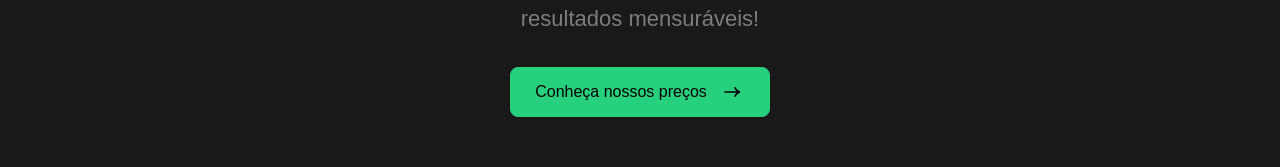
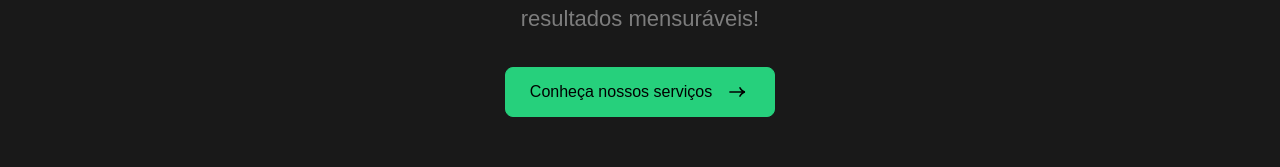
Before and after one commit to trev0ux/maniac, a Nuxt app: page / in a window 1280 px wide. Shown: the part 360-527 px from the top of the page. Built offline with nearby package versions, Linux system fonts and the light colour scheme.

Commit message:
feat: adjust layout

```diff
--- a/assets/styles/pages/home.scss
+++ b/assets/styles/pages/home.scss
@@ -648,7 +648,7 @@
             display: inline;
 
             @include media-breakpoint-down(lg) {
-                @include font-size($font-xx-big);
+                @include font-size($font-big);
                 padding-bottom: 12px;
             }
 
--- a/components/specify/HeroBanner.vue
+++ b/components/specify/HeroBanner.vue
@@ -7,8 +7,8 @@
             <p>
                 Desenvolvemos sites fora da curva com o objetivo de expandir seu negócio com resultados mensuráveis!
             </p>
-            <NuxtLink class="btn btn-primary" to="#precos">
-                Conheça nossos preços
+            <NuxtLink class="btn btn-primary" to="#servicos-completo">
+                Conheça nossos serviços
                 <div class="arrows-block">
                     <div class="arrows-icon">
                         <Icon name="ArrowIcon"></Icon>
--- a/components/specify/Services.vue
+++ b/components/specify/Services.vue
@@ -59,7 +59,7 @@ const services = ref([
         content: "Identidade visual marcante e interfaces intuitivas que engajam usuários. Criamos experiências digitais que fortalecem sua marca e melhoram a jornada do cliente."
     },
     {
-        title: "Desenvolvimento Web Completo",
+        title: "Desenvolvimento de Sites",
         content: "Sites rápidos, seguros e otimizados para conversão. Desenvolvemos plataformas responsivas com foco em usabilidade e resultados mensuráveis para sua empresa. Além de páginas estratégicas de alta conversão para suas campanhas. Design otimizado para capturar leads qualificados e aumentar suas vendas."
     },
     {
```
